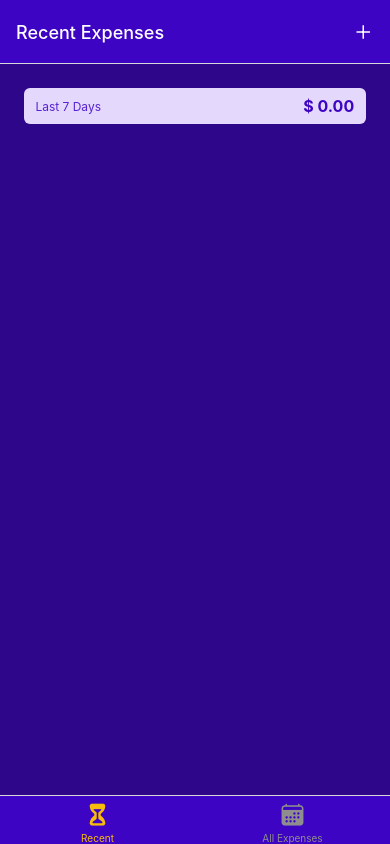
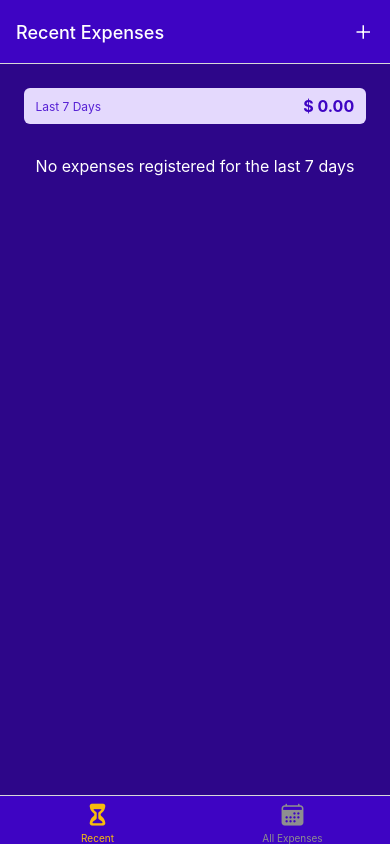
Before and after one commit to Achicago/Expense-tracker-app, a React Native app: screen /RecentExpenses in a window 390 px wide. Built offline with nearby package versions, Linux system fonts and the light colour scheme.

Commit message:
Final touches for now

```diff
--- a/components/ExpenseOutput/ExpensesOutput.js
+++ b/components/ExpenseOutput/ExpensesOutput.js
@@ -1,15 +1,22 @@
-import { StyleSheet, View } from "react-native";
+import { StyleSheet, Text, View } from "react-native";
 import { GlobalStyles } from "../../constants/styles";
 import ExpensesList from "./ExpensesList";
 import ExpensesSummary from "./ExpensesSummary";
 
 
 
-function ExpensesOutput({ expenses, expensesPeriod }) {
+function ExpensesOutput({ expenses, expensesPeriod, fallbackText }) {
+
+    let content = <Text style={styles.infoText}>{fallbackText}</Text>
+
+    if (expenses.length > 0) {
+        content = <ExpensesList expenses={expenses} />;
+    }
+
     return (
         <View style={styles.container} >
             <ExpensesSummary expenses={expenses} periodName={expensesPeriod} />
-            <ExpensesList expenses={expenses} />
+            {content}
         </View>
     )
 }
@@ -23,5 +30,11 @@
         paddingTop: 24,
         paddingBottom: 0,
         backgroundColor: GlobalStyles.colors.primary700
+    },
+    infoText: {
+        color: 'white',
+        fontSize: 16,
+        textAlign: 'center',
+        marginTop: 32,
     }
 })
--- a/screens/AllExpenses.js
+++ b/screens/AllExpenses.js
@@ -7,7 +7,11 @@
     const expenseCtx = useContext(ExpensesContext)
 
     return (
-        <ExpensesOutput expenses={expenseCtx.expenses} expensesPeriod="Total" />
+        <ExpensesOutput
+            expenses={expenseCtx.expenses}
+            expensesPeriod="Total"
+            fallbackText="No registered expense found!"
+        />
     );
 }
 
--- a/screens/RecentExpenses.js
+++ b/screens/RecentExpenses.js
@@ -14,7 +14,11 @@
         return (expense.date > date7DaysAgo) && (expense.date <= today);
     })
     return (
-        <ExpensesOutput expenses={recentExpenses} expensesPeriod='Last 7 Days' />
+        <ExpensesOutput
+            expenses={recentExpenses}
+            expensesPeriod='Last 7 Days'
+            fallbackText="No expenses registered for the last 7 days"
+        />
     );
 }
 
--- a/store/expenses-context.js
+++ b/store/expenses-context.js
@@ -5,7 +5,7 @@
         id: 'e1',
         description: 'A pair of shoes',
         amount: 59.99,
-        date: new Date('2023-05-04'),
+        date: new Date('2022-05-04'),
     },
     {
         id: 'e2',
```
